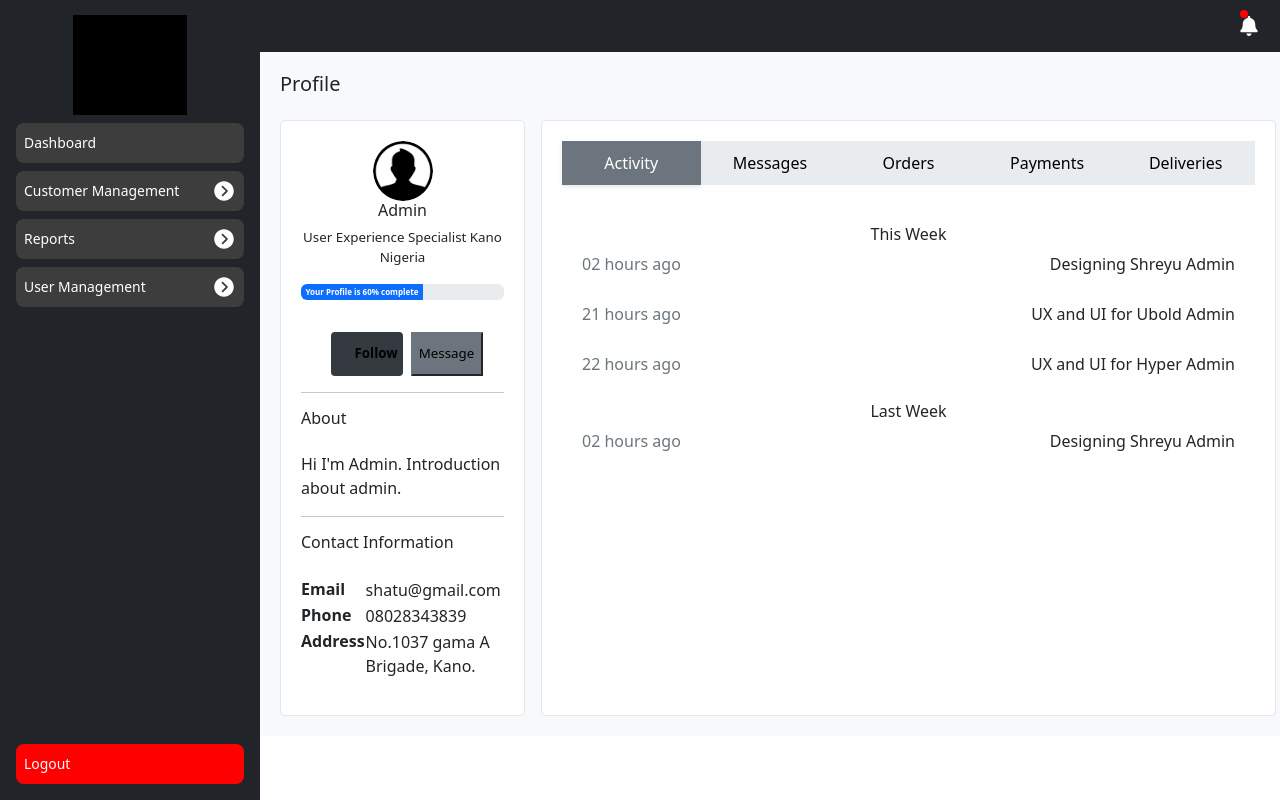
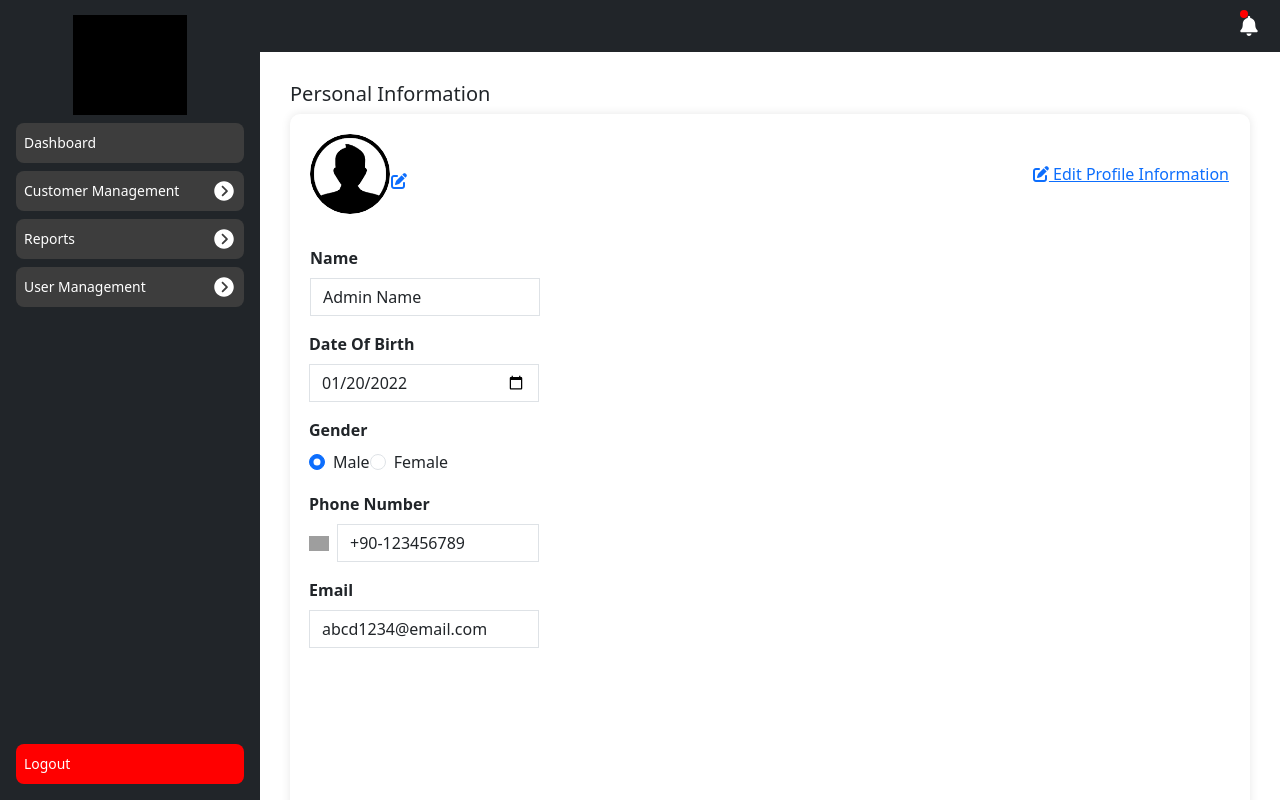
Before and after one commit to bits-his/e-Commerce, a React (Vite) app: page /admin-dashboard in a window 1280 px wide. Built offline with nearby package versions, Linux system fonts and the light colour scheme; grey boxes are pictures that could not be loaded.

Commit message:
redesigning profile and update profile page

```diff
--- a/src/Styles/Login.css
+++ b/src/Styles/Login.css
@@ -47,9 +47,11 @@
 }
 
 .form-control-with-icon {
-  padding-right: 30px; /* Adjust the padding to make space for the icon */
+  padding-right: 40px; /* Adjust the padding to make space for the icon */
 }
-
+.form-control-with-icon + .input-icon {
+  left: 10px;
+}
 .input-icon {
   position: absolute;
   left: 10px;
--- a/src/Styles/Profile.css
+++ b/src/Styles/Profile.css
@@ -1,136 +1,30 @@
+
 .profile-container {
-    padding: 20px;
-    background-color: #f8f9fa;
+  padding: 30px;
 }
-  .profile-container h5{
-   padding-bottom: 1rem;
-  }
+
 .profile-card {
   background-color: #fff;
-    border: 1px solid #e3e6f0;
-    border-radius: 5px;
+
   padding: 20px;
-    text-align: center;
-  }
-  .rightside{
-    margin-left: 1rem;
-  }
-  .profile {
-    width: 60px;
-    height: 60px;
-    border-radius: 50%;
-    justify-content: center;
-  }
-  .adminprofile, h6, p {
-    text-align: center;
+  height: 100vh;
+  border-radius: 10px;
+  box-shadow: 0 0 10px rgba(0,0,0,0.1);
 }
 
-
- .leftside{
-    border: 1px solid #e3e6f0;
-    padding: 2rem;
-    background-color: white;
-    border-radius: 8px;
+.profile {
+  width: 80px;
+  height: 80px;
+  border-radius: 50%;
 }
-  .heading{
-    font-size: medium;
-    font-weight: 400;
+.label{
+  font-weight: 600;
+  padding-top: 1rem;
+}
+.mb-3 {
+  margin-top: 30px;
 }
 
-  /* .progress-bar {
-    height: 10px;
-    background-color: #4caf50;
-  } */
-  .progress {
-    width: 100%;
-    height: 10px;
-    background-color: #f3f3f3;
-    border-radius: 5px;
-    overflow: hidden;
-    position: relative;
+.mt-3 {
+  margin-top: 16px;
 }
-
-  .progress-bar {
-    background-color: #4caf50;
-    height: 100%;
-    display: flex;
-    align-items: center;
-    justify-content: center;
-    position: relative;
-    color: white; /* Ensure text is visible on the progress bar */
-    font-size: 12px;
-    font-weight: bold;
-  }
-
-  .progress-text {
-    position: absolute;
-    font-size: 8px;
-    text-align: center;
-    top: 50%;
-    transform: translateY(-50%);
-    color: white; /* Ensure text is visible on the progress bar */
-  }
-
-
-  .about-section, .contact {
-    text-align: left;
-
-  }
-  .contact, tr{
-    font-weight: 600;
-
-  }
-  .contact, td{
-    font-weight: 400;
-
-  }
-
-  .btns {
-    margin-left: 0.5rem;
-    margin-top: 2rem;
-    width: 4.5rem;
-
-  }
-
-  .tabs {
-    display: flex;
-    margin-bottom: 20px;
-  }
-
-  .tab {
-    flex: 1;
-    padding: 10px;
-    background-color: #e9ecef;
-    border: none;
-    cursor: pointer;
-
-  }
-  .tab:hover {
-    background-color: #6c757d;
-    color: #fff;
-  }
-
-  .tab.active {
-    background-color: #6c757d;
-    color: #fff;
-    box-shadow: 0 2px 4px rgba(0, 0, 0, 0.1);
-  }
-
-  .activity-section {
-    background-color: #fff;
-    padding: 20px;
-  }
-
-  .activity-item {
-    display: flex;
-    justify-content: space-between;
-    margin-bottom: 10px;
-  }
-
-  .time {
-    color: #6c757d;
-  }
-
-  .activity-description {
-    text-align: justify;
-  }
--- /dev/null
+++ b/src/pages/Editprofile.jsx
@@ -0,0 +1,33 @@
+import React from 'react';
+import { Form, Button } from "react-bootstrap";
+
+export default function EditProfile() {
+  return (
+    <Form className='input-group d-block'>
+      <Form.Group controlId="formName">
+        <Form.Label>Name</Form.Label>
+        <Form.Control type="text" placeholder="Enter name" />
+      </Form.Group>
+      <Form.Group controlId="formDateOfBirth">
+        <Form.Label>Date of Birth</Form.Label>
+        <Form.Control type="date" />
+      </Form.Group>
+      <Form.Group controlId="formGender">
+        <Form.Label>Gender</Form.Label>
+        <Form.Check type="radio" label="Male" name="gender" id="male" />
+        <Form.Check type="radio" label="Female" name="gender" id="female" />
+      </Form.Group>
+      <Form.Group controlId="formPhoneNumber">
+        <Form.Label>Phone Number</Form.Label>
+        <Form.Control type="text" placeholder="Enter phone number" />
+      </Form.Group>
+      <Form.Group controlId="formEmail">
+        <Form.Label>Email</Form.Label>
+        <Form.Control type="email" placeholder="Enter email" />
+      </Form.Group>
+      <Button variant="primary" type="submit" className='mt-3'>
+        Save Changes
+      </Button>
+    </Form>
+  );
+}
--- a/src/pages/Profile.jsx
+++ b/src/pages/Profile.jsx
@@ -1,119 +1,83 @@
 import React, { useState } from 'react';
-import { Form, Button } from "react-bootstrap";
+import { Form, Button, Modal } from "react-bootstrap";
+import profile from "../assets/profile.png";
 import "../Styles/Profile.css";
-import profile from "../assets/profile.png";
-import { Col, Row, Table } from 'reactstrap';
+import Editprofile from './Editprofile';
 
-export default function Profile() {
-  const [activityTab, setActivityTab] = useState('Activity');
+ function Profile() {
+  const [modal, setModal] = useState(false);
 
-  const handleActivityTab = (tab) => {
-    setActivityTab(tab);
-  };
+  const toggle = () => setModal(!modal);
 
   return (
     <div className='profile-container'>
-      <h5>Profile</h5>
-      <div className='d-flex '>
-        <div className='profile-card col-md-3'>
-          <img src={profile} className="profile" alt="Profile" />
-          <div className='adminprofile'>
-            <h6>Admin</h6>
-            <p style={{fontSize:"smaller"}}>User Experience Specialist
-            Kano Nigeria</p>
-          </div>
-          <div className="progress">
-            <div className="progress-bar" style={{ width: '60%'}}>
-            <span className='progress-text'>Your Profile is 60% complete</span>
+      <h5>Personal Information</h5>
+      <div className='profile-card'>
+        <div className='d-flex justify-content-between align-items-center'>
+          <div className='d-flex align-items-center'>
+            <img src={profile} className="profile" alt="Profile" />
+            <div className='mb-3'>
+              <Button variant="link" className='p-0'>
+                <i className="fa fa-edit" aria-hidden="true"></i>
+              </Button>
             </div>
           </div>
+          <Button variant="link" className='p-0' onClick={toggle}>
+            <i className="fa fa-edit" aria-hidden="true"></i> Edit Profile Information
+          </Button>
+        </div>
+        <Form className='mt-3 input-group d-block'>
+          <Form.Group controlId="formName" className='col-md-3'>
+            <Form.Label className='label'>Name</Form.Label>
+            <Form.Control type="text" value="Admin Name" readOnly />
+          </Form.Group>
+          <Form.Group controlId="formDateOfBirth" className='col-md-3'>
+            <Form.Label className='label'>Date Of Birth</Form.Label>
+            <Form.Control type="date" value="2022-01-20" />
+          </Form.Group>
+          <Form.Group controlId="formGender">
+            <Form.Label className='label'>Gender</Form.Label>
+            <div className='d-flex'>
+              <Form.Check
+                type="radio"
+                label="Male"
+                name="gender"
+                id="male"
+                checked
+                readOnly
+              />
+              <Form.Check
+                type="radio"
+                label="Female"
+                name="gender"
+                id="female"
+                readOnly
+              />
+            </div>
+          </Form.Group>
+          <Form.Group controlId="formPhoneNumber" className='col-md-3'>
+            <Form.Label className='label'>Phone Number</Form.Label>
+            <div className='d-flex align-items-center'>
+              <img src="https://flagcdn.com/w40/ng.png" alt="Nigeria flag" width="20" />
+              <Form.Control type="text" value="+90-123456789" className='ml-2' readOnly />
+            </div>
+          </Form.Group>
+          <Form.Group controlId="formEmail" className='col-md-3'>
+            <Form.Label className='label'>Email</Form.Label>
+            <Form.Control type="email" value="abcd1234@email.com" readOnly />
+          </Form.Group>
+        </Form>
+      </div>
+      <Modal show={modal} onHide={toggle}>
+        <Modal.Header closeButton>
+          <Modal.Title>Edit Profile</Modal.Title>
+        </Modal.Header>
+        <Modal.Body>
+        <Editprofile />
+        </Modal.Body>
+      </Modal>
+    </div>
+  );
+}
 
-          <div className='d-flex ' style={{justifyContent:"center"}}>
-            <button className="btns btn-primary" style={{fontSize:"smaller"}}>Follow</button>
-            <button className="btns btn-secondary" style={{fontSize:"smaller"}}>Message</button>
-          </div>
-         <hr></hr>
-          <div className="about-section">
-            <h5 className='heading'>About</h5>
-            <p style={{ textAlign: "left" }}>Hi I'm Admin. Introduction about admin.</p>
-          </div>
-         <hr></hr>
-          <div className="contact" style={{ textAlign: "left" }}>
-            <h5 className='heading'>Contact Information</h5>
-            <Table>
-              <tr>Email
-              <td>shatu@gmail.com</td>
-              </tr>
-                <tr>
-                  Phone
-                  <td>08028343839</td>
-                </tr>
-                <tr>
-                  Address
-                  <td>No.1037 gama A Brigade, Kano.</td>
-                </tr>
-
-            </Table>
-          </div>
-        </div>
-        <div className='profile-card rightside col-md-9'>
-          <div className="tabs">
-            <button className={`tab ${activityTab === 'Activity' ? 'active' : ''}`} onClick={() => handleActivityTab('Activity')}>Activity</button>
-            <button className={`tab ${activityTab === 'Messages' ? 'active' : ''}`} onClick={() => handleActivityTab('Messages')}>Messages</button>
-            <button className={`tab ${activityTab === 'Orders' ? 'active' : ''}`} onClick={() => handleActivityTab('Orders')}>Orders</button>
-            <button className={`tab ${activityTab === 'Payments' ? 'active' : ''}`} onClick={() => handleActivityTab('Payments')}>Payments</button>
-            <button className={`tab ${activityTab === 'Deliveries' ? 'active' : ''}`} onClick={() => handleActivityTab('Deliveries')}>Deliveries</button>
-          </div>
-          <div className="activity-section">
-            {activityTab === 'Activity' && (
-              <>
-                <h6>This Week</h6>
-                <div className="activity-item">
-                  <p className="time">02 hours ago</p>
-                  <p className="activity-description">Designing Shreyu Admin</p>
-                </div>
-                <div className="activity-item">
-                  <p className="time">21 hours ago</p>
-                  <p className="activity-description">UX and UI for Ubold Admin</p>
-                </div>
-                <div className="activity-item">
-                  <p className="time">22 hours ago</p>
-                  <p className="activity-description">UX and UI for Hyper Admin</p>
-                </div>
-                <h6>Last Week</h6>
-                <div className="activity-item">
-                  <p className="time">02 hours ago</p>
-                  <p className="activity-description">Designing Shreyu Admin</p>
-                </div>
-              </>
-            )}
-            {activityTab === 'Messages' && (
-              <div>
-                <h6>Messages</h6>
-                <p>No new messages.</p>
-              </div>
-            )}
-            {activityTab === 'Orders' && (
-              <div>
-                <h6>Orders</h6>
-                <p>No new orders.</p>
-              </div>
-            )}
-            {activityTab === 'Payments' && (
-              <div>
-                <h6>Payments</h6>
-                <p>No new payments.</p>
-              </div>
-            )}
-            {activityTab === 'Deliveries' && (
-              <div>
-                <h6>Deliveries</h6>
-                <p>No new deliveries.</p>
-              </div>
-            )}
-          </div>
-        </div>
-      </div>
-    </div>
-  )
-}
+export default Profile;
```
Also changed, not shown: src/pages/Login.jsx (+6 -6 lines), src/pages/Registration.jsx (+5 -5 lines). Lines whose indentation alone changed are shown as unchanged.
